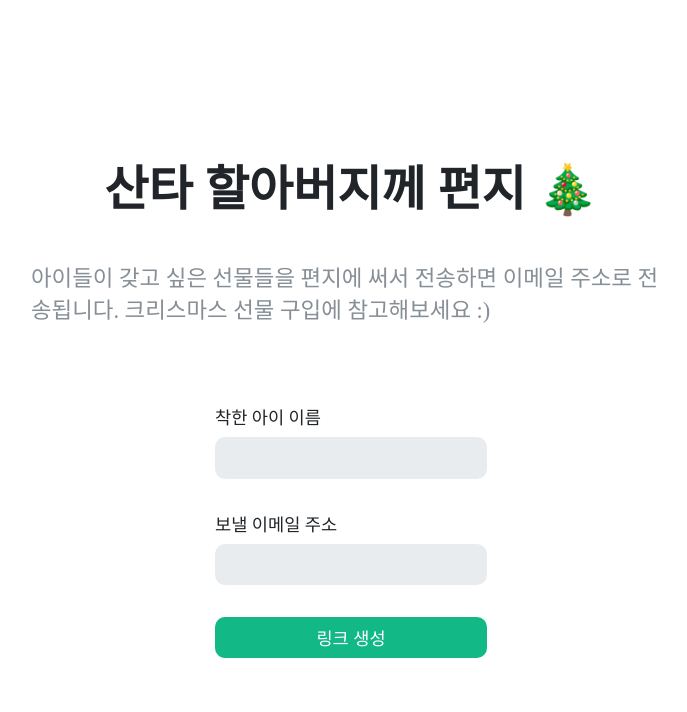
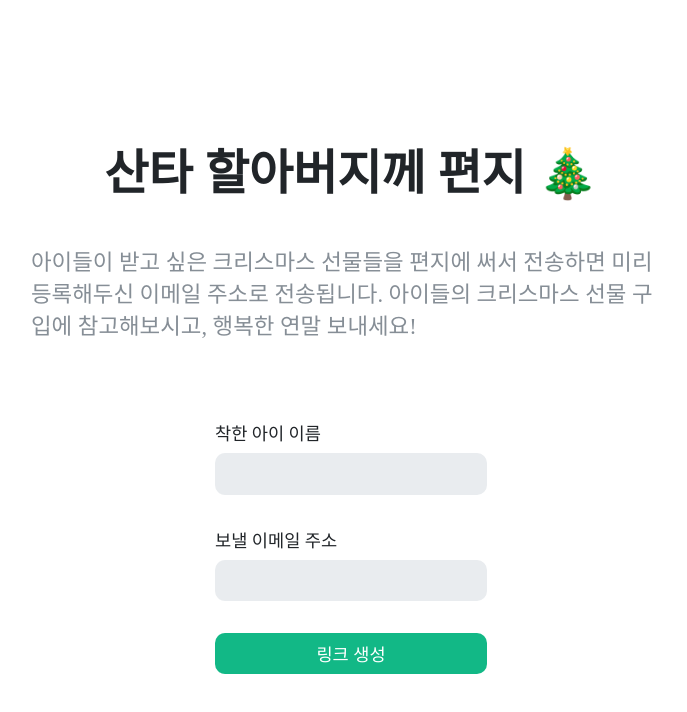
Before and after one commit to suhdonghwi/letter-to-santa, a React (Create React App) app: page /generate in a window 1280 px wide. Shown: the top 712 px of the page, without its empty margins (289-976 px from the left). Built offline with nearby package versions, Linux system fonts and the light colour scheme; a web font is replaced by a local one.

Commit message:
feat: change generate text

```diff
--- a/src/pages/GeneratePage.tsx
+++ b/src/pages/GeneratePage.tsx
@@ -167,8 +167,9 @@ export default function GeneratePage() {
     <Main>
       <Title>산타 할아버지께 편지 🎄</Title>
       <Description>
-        아이들이 갖고 싶은 선물들을 편지에 써서 전송하면 이메일 주소로
-        전송됩니다. 크리스마스 선물 구입에 참고해보세요 :)
+        아이들이 받고 싶은 크리스마스 선물들을 편지에 써서 전송하면 미리
+        등록해두신 이메일 주소로 전송됩니다. 아이들의 크리스마스 선물 구입에
+        참고해보시고, 행복한 연말 보내세요!
       </Description>
 
       <Form onSubmit={onSubmit}>
```
Also changed, not shown: 1 other file (tests, documents, lock files or other folders).
